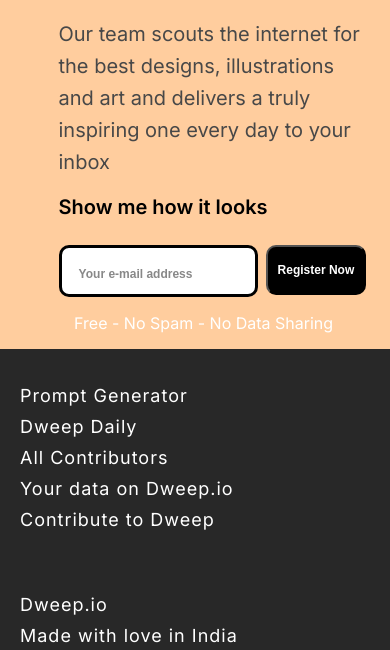
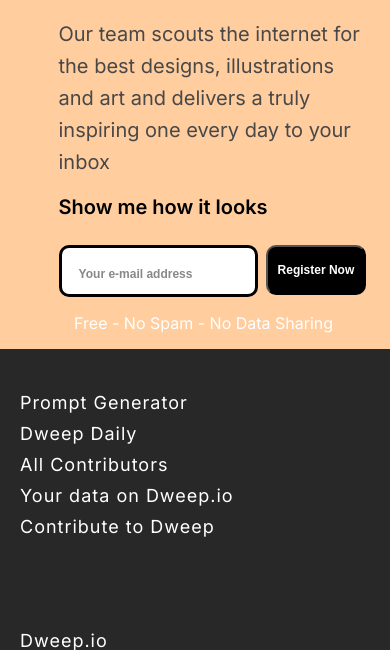
Before and after one commit to chiranjitmu/cuvette-micro-project1, a plain HTML site: page index.html in a window 390 px wide. Shown: the part 631-1281 px from the top of the page. Drawn offline with Linux system fonts and the light colour scheme.

Commit message:
changed some css in footer

```diff
--- a/style.css
+++ b/style.css
@@ -103,7 +103,7 @@ body {
   box-sizing: border-box;
   color: white;
   width: 100%;
-  height: 50vh;
+  height: 55vh;
   display: flex;
   flex-direction: row;
   justify-content: space-around;
@@ -150,7 +150,7 @@ section > span {
     font-size: 12px;
   }
 
-  .newsletter-button{
+  .newsletter-button {
     font-size: 12px;
   }
 
@@ -159,5 +159,6 @@ section > span {
     align-items: start;
     justify-content: space-around;
     padding-left: 20px;
+    gap: 1rem;
   }
 }
```
